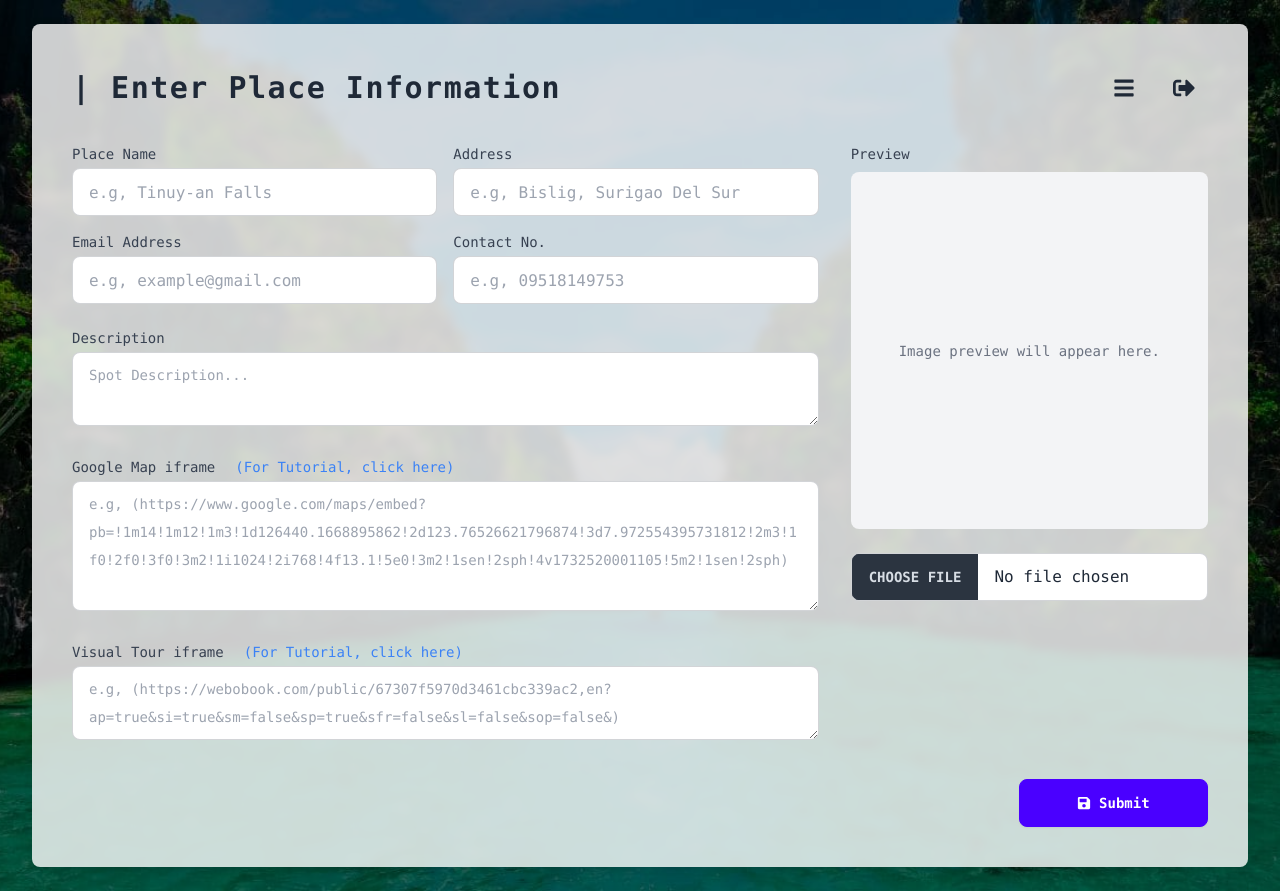
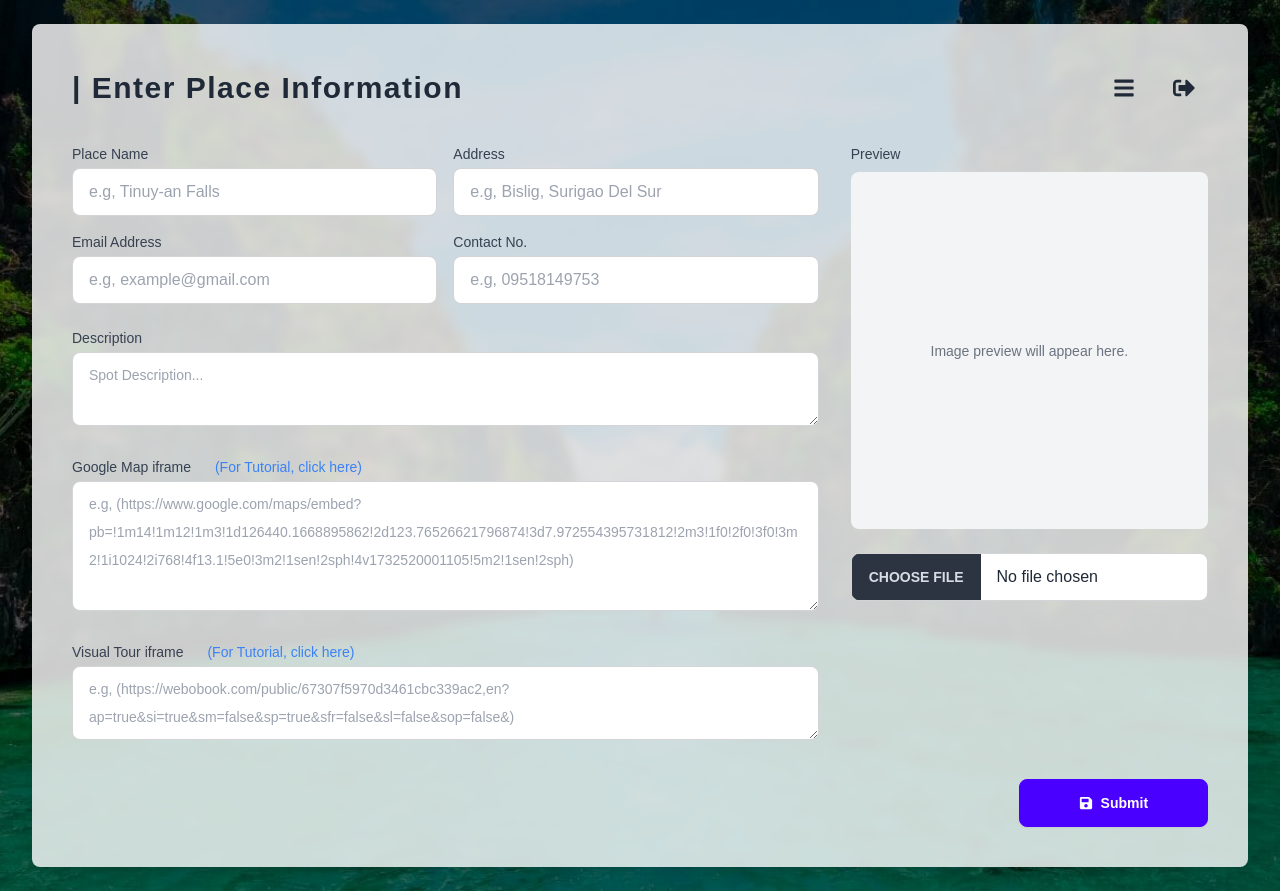
Before and after one commit to marcgerasmio/CTSIMP_Frontend, a React (Vite) app: page /dashboard in a window 1280 px wide. Built offline with nearby package versions, Linux system fonts and the light colour scheme; sample sign-in values are in the browser's storage.

Commit message:
changing the font into lexend --dashboard

```diff
--- a/src/components/User/Dashboards.jsx
+++ b/src/components/User/Dashboards.jsx
@@ -97,8 +97,8 @@ const Dashboard = () => {
 
   return (
     <div
-      className="min-h-screen font-mono relative bg-cover bg-center"
-      style={{ backgroundImage: "url(bg.jpg)" }}
+      className="min-h-screen relative bg-cover bg-center"
+      style={{ backgroundImage: "url(bg.jpg)", fontFamily: "'Lexend', sans-serif" }}
     >
       <div className="absolute inset-0 bg-black bg-opacity-60"></div>
       <div className="relative z-10 container mx-auto px-8 py-6">
@@ -206,7 +206,7 @@ const Dashboard = () => {
                   htmlFor="googleMap"
                   className="block text-sm font-medium text-gray-700 mb-1"
                 >
-                  Google Map iframe
+                  Google Map iframe{" "}
                   <span className="ms-5">
                     <a href="https://youtube.com/watch?v=T5FaFLeERLs&si=3rAhKhMruFZitpAb" className="text-blue-500" target="_blank">(For Tutorial, click here)</a>
                   </span>
@@ -221,13 +221,13 @@ const Dashboard = () => {
                   rows={4}
                 />
               </div>
-                {/* Visual Tour iframe */}
-                <div>
+              {/* Visual Tour iframe */}
+              <div>
                 <label
                   htmlFor="visualTour"
                   className="block text-sm font-medium text-gray-700 mb-1"
                 >
-                  Visual Tour iframe
+                  Visual Tour iframe{" "}
                   <span className="ms-5">
                     <a href="https://webobook.com/embedded-virtual-tour" className="text-blue-500" target="_blank">(For Tutorial, click here)</a>
                   </span>
```
